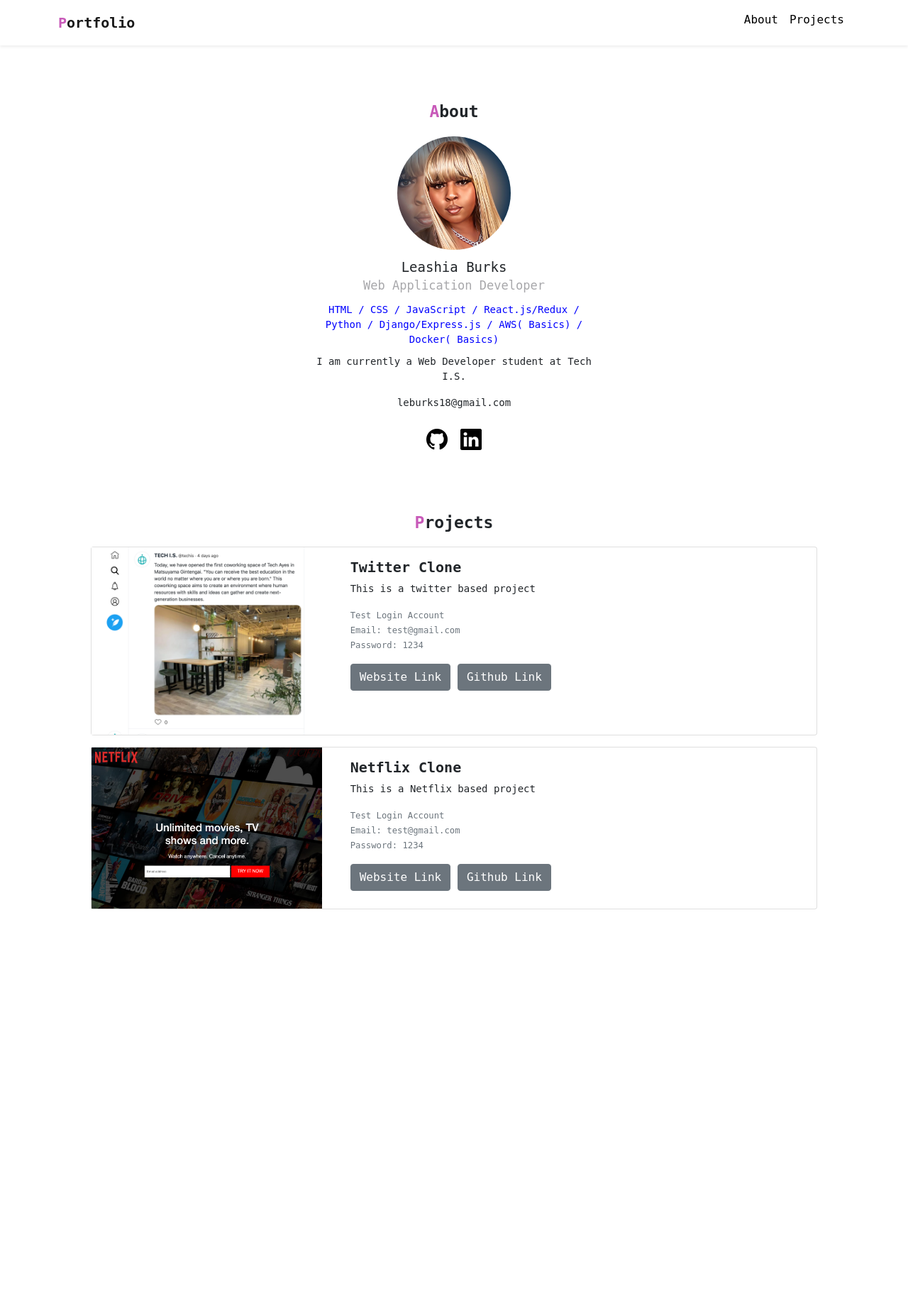
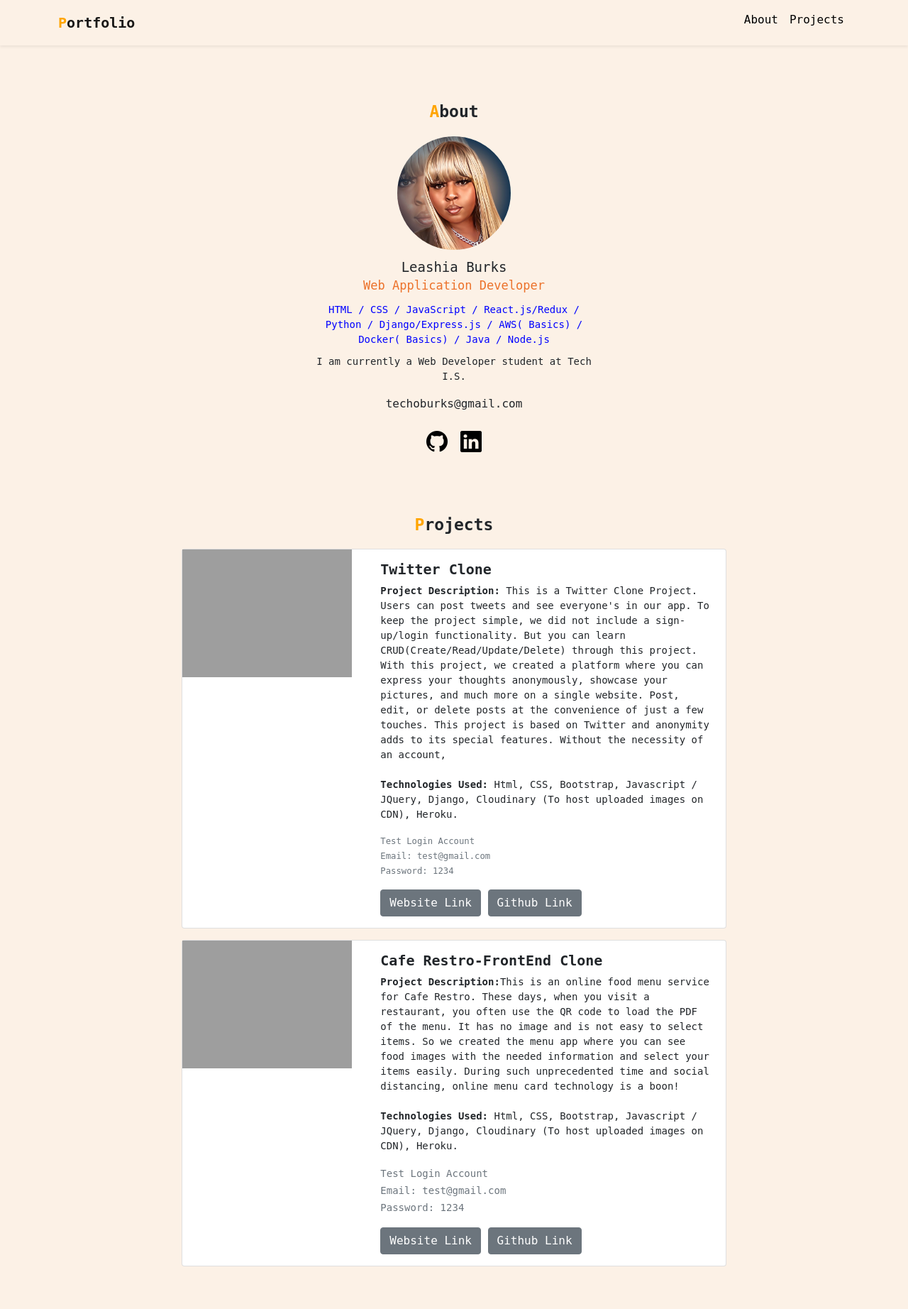
Before and after one commit to leburks/Portfolio, a PHP site: page / in a window 1280 px wide. Shown: the whole page at 71% size. Before the commit the page ends 1281 px from the top, so only its background shows below. Run offline with PHP 8.4, Linux system fonts and the light colour scheme; grey boxes are pictures that could not be loaded.

Commit message:
Add files via upload

```diff
--- a/index.html
+++ b/index.html
@@ -52,13 +52,13 @@
       <div class="vocation">Web Application Developer</div>
       <div class="skills">
         HTML / CSS / JavaScript / React.js/Redux / Python / Django/Express.js /
-        AWS( Basics) / Docker( Basics)
+        AWS( Basics) / Docker( Basics) / Java / Node.js
       </div>
       <p>I am currently a Web Developer student at Tech I.S.</p>
-      <div class="email">leburks18@gmail.com</div>
+      <div class="email">techoburks@gmail.com</div>
       <div class="icons">
         <a href="https://github.com/leburks"><i class="bi bi-github"></i></a>
-        <a href="https://www.linkedin.com/in/l-burks-232a73242/"
+        <a href="https://www.linkedin.com/in/leashia-burks/"
           ><i class="bi bi-linkedin" ms-3></i
         ></a>
       </div>
@@ -70,12 +70,22 @@
       <div class="card mb-3">
         <div class="row">
           <div class="col-md-4">
-            <img src="img/project-twitter.png" alt="Twitter Project" />
+            <img src="img/Twitterpic.png" alt="Twitter Project" />
           </div>
           <div class="col-md-8">
             <div class="card-body">
               <h5 class="card-title">Twitter Clone</h5>
-              <p class="card-text">This is a twitter based project</p>
+              <p class="card-text"><strong>Project Description:</strong> This is a Twitter Clone Project. Users can post tweets and see everyone's in our app. To keep the
+                project simple, we did not include a sign-up/login functionality. But you can learn CRUD(Create/Read/Update/Delete) through this project.
+
+                <br>
+                With this project, we created a platform where you can express your
+thoughts anonymously, showcase your pictures, and much more on a
+single website. Post, edit, or delete posts at the convenience of just a few
+touches. This project is based on Twitter and anonymity adds to its special
+features. Without the necessity of an account,
+                <br> <br><strong>Technologies Used:</strong> Html, CSS, Bootstrap, Javascript / JQuery, Django, Cloudinary (To host uploaded images on CDN), Heroku.
+              </p>
               <p class="card-text">
                 <small class="text-muted">
                   Test Login Account <br />
@@ -83,10 +93,10 @@
                   Password: 1234
                 </small>
               </p>
-              <a href="#" target="_blank" class="btn btn-secondary">
+              <a href="https://twitterclone.lburks.repl.co" target="_blank" class="btn btn-secondary">
                 Website Link</a
               >
-              <a href="#" target="_blank" class="btn btn-secondary"
+              <a href="https://github.com/leburks/twitter_clone.git" target="_blank" class="btn btn-secondary"
                 >Github Link</a
               >
             </div>
@@ -97,23 +107,24 @@
       <div class="card mb-3">
         <div class="row">
           <div class="col-md-4">
-            <img src="img/project-netflix.png" alt="Netflix Project" />
+            <img src="img/Restropic.jpg" alt="Cafe Restro Project" />
           </div>
           <div class="col-md-8">
             <div class="card-body">
-              <h5 class="card-title">Netflix Clone</h5>
-              <p class="card-text">This is a Netflix based project</p>
-              <p class="card-text">
+              <h5 class="card-title">Cafe Restro-FrontEnd Clone</h5>
+              <p class="card-text"><strong>Project Description:</strong>This is an online food menu service for Cafe Restro. These days, when you visit a restaurant, you often use the QR code to load the PDF of the menu. It has no image and is not easy to select items. So we created the menu app where you can see food images with the needed information and select your items easily. During such unprecedented time and social distancing, online menu card technology is a boon!
+                <br> <br> <strong>Technologies Used:</strong> Html, CSS, Bootstrap, Javascript / JQuery, Django, Cloudinary (To host uploaded images on CDN), Heroku.
+              </p>
                 <small class="text-muted">
                   Test Login Account <br />
                   Email: test@gmail.com <br />
                   Password: 1234
                 </small>
               </p>
-              <a href="#" target="_blank" class="btn btn-secondary">
+              <a href="https://RestroCafe-Frontend.lburks.repl.co" target="_blank" class="btn btn-secondary">
                 Website Link</a
               >
-              <a href="#" target="_blank" class="btn btn-secondary"
+              <a href="https://github.com/leburks/RestroCafe-Frontend.git" target="_blank" class="btn btn-secondary"
                 >Github Link</a
               >
             </div>
--- a/style.css
+++ b/style.css
@@ -6,10 +6,11 @@
 
 body {
     font-family: "monospace", sans-serif;
+    background-color: rgb(252, 241, 230);
 }
 
 .font-primary {
-    color: #c85ab9
+    color: orange
 }
 
 .title-icon {
@@ -55,7 +56,7 @@
 
 #about .vocation {
     font-size: 17px;
-    color: #a8a8ab;
+    color: #ec722b;
     margin-bottom: 10px;
 }
 
@@ -67,7 +68,7 @@
 
 #about .email {
     margin-top: 14px;
-    font-size: 14px;
+    font-size: 16px;
 }
 
 #about .icons {
@@ -87,7 +88,7 @@
 
 #project{
     margin: 60px auto;
-    width: 80%
+    width: 60%
 }
 
 #project h2{
@@ -96,8 +97,13 @@
 
 #project .card img{
     width: 100%;
+    height:auto;
 }
 
 #project .card-title{
     font-weight: bold;
 }
+
+#p.card-text{
+    font-size: 13px;
+}
```
